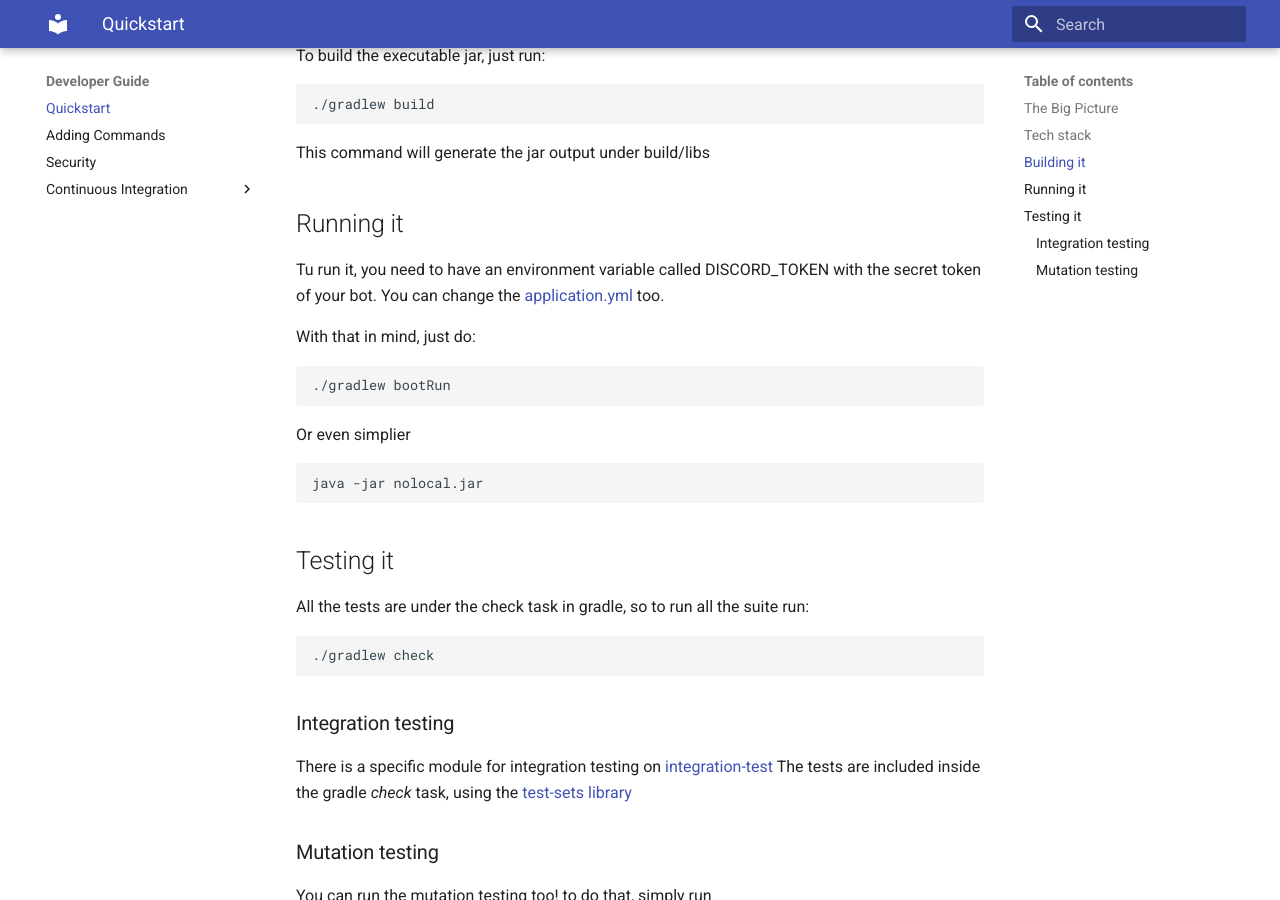
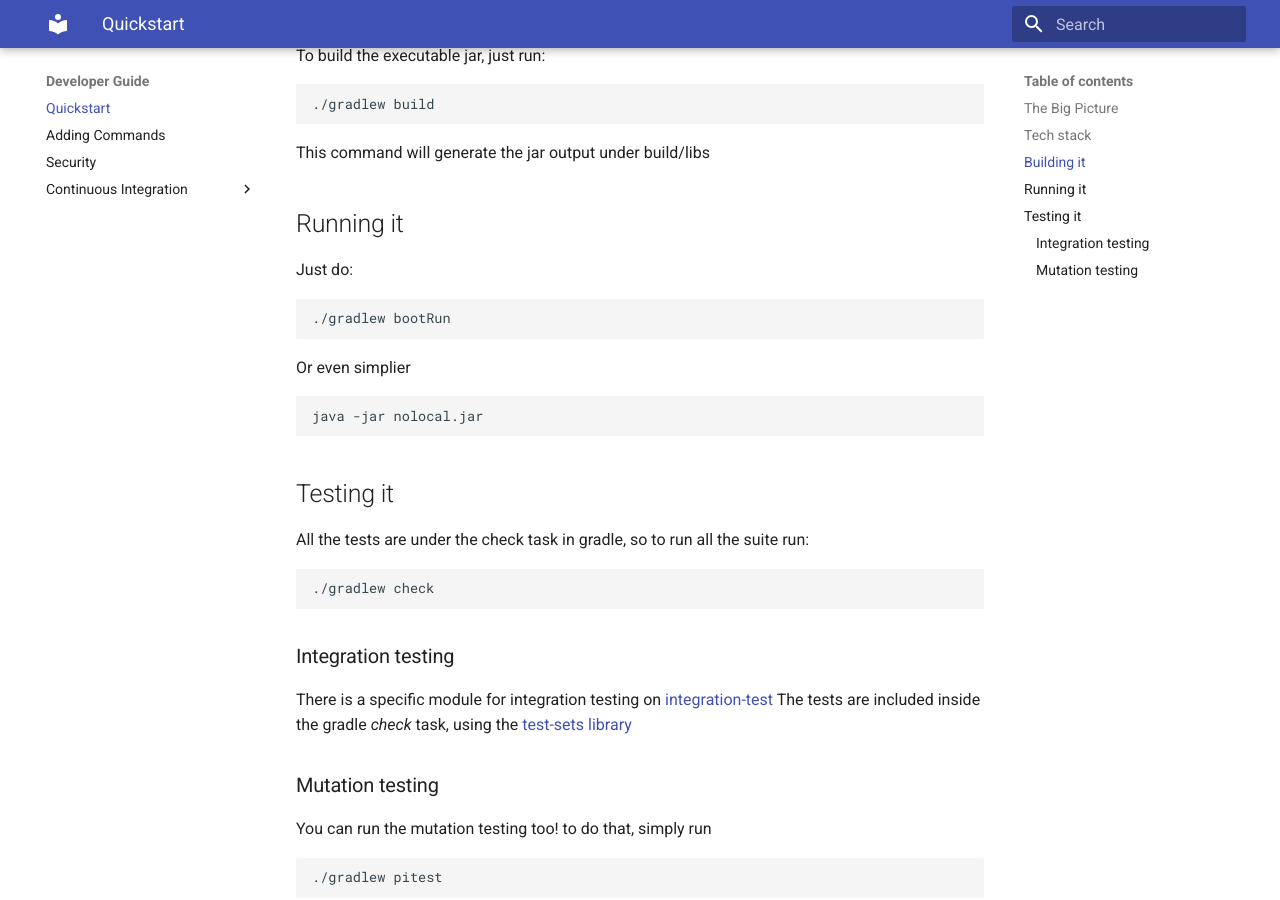
Before and after one commit to datocal/nolocal, an MkDocs documentation site: the page built from docs/devguide/intro.md, in a window 1280 px wide and 900 px high, scrolled down 1762 px. Built offline with MkDocs 1.6.1 and Material for MkDocs 9.7.7, drawn with Linux system fonts in a browser that asks for light colours.

```diff
--- a/docker-compose.yml
+++ b/docker-compose.yml
@@ -12,6 +12,3 @@ services:
   nolocal:
     image: davidtca/nolocal
     container_name: nolocal
-    environment:
-      - DISCORD_TOKEN
-      - INSIGHTS_KEY
--- a/docs/devguide/intro.md
+++ b/docs/devguide/intro.md
@@ -28,10 +28,7 @@ This command will generate the jar output under build/libs
 
 ## Running it
 
-Tu run it, you need to have an environment variable called DISCORD_TOKEN with the secret token of your bot.
-You can change the [application.yml](https://github.com/datocal/nolocal/blob/master/src/main/resources/application.yml) too.
-
-With that in mind, just do:
+Just do:
 
     ./gradlew bootRun
 
```
Also changed, not shown: docs/devguide/ci/secrets.md (+0 -4 lines), 1 other file.
